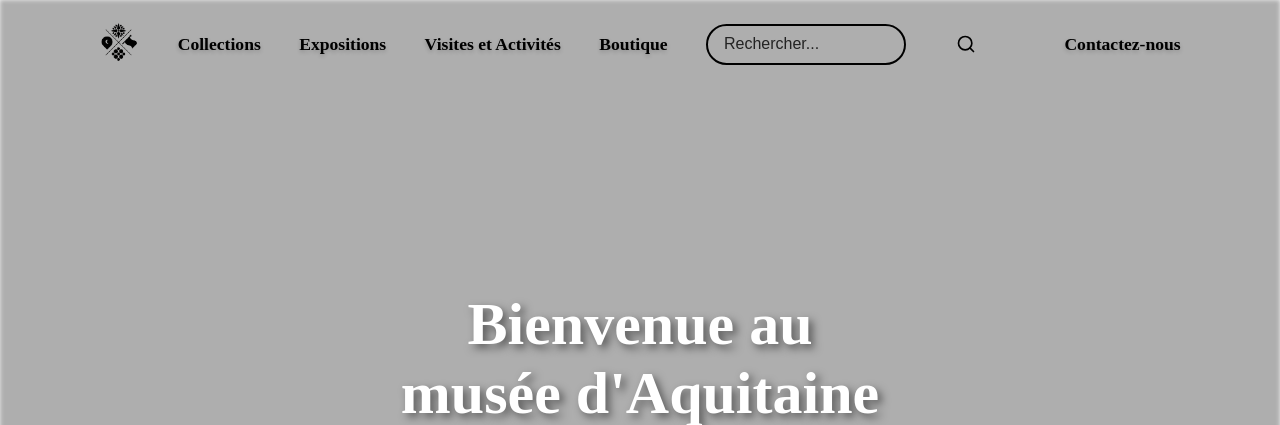
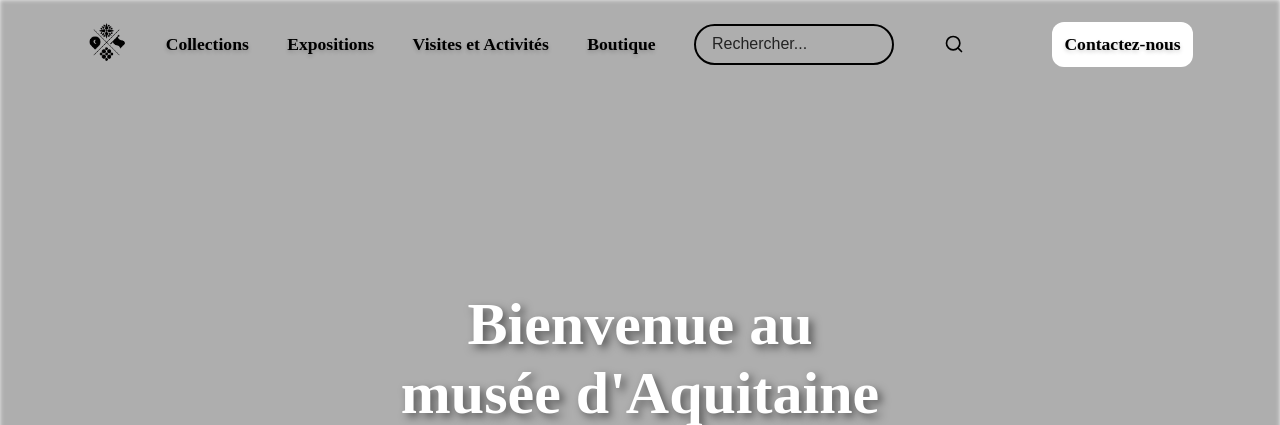
Before and after one commit to AirKyzzZ/museum-effect, a PHP site: page / in a window 1280 px wide. Shown: the top 425 px of the page. Run offline with PHP 8.4, Linux system fonts and the light colour scheme.

Commit message:
batchata

```diff
--- a/css/index.css
+++ b/css/index.css
@@ -184,7 +184,7 @@
   left: 0;
   right: 0;
   bottom: 0;
-  background-image: url(https://cdn.discordapp.com/attachments/880000348415225899/1308812425478406307/hero_1.jpg?ex=673f4e0e&is=673dfc8e&hm=a7169d4a090ae1ddadb759034da486fccaf20eb71e99341e8a655c1a8f1b67ef&);
+  background-image: url(https://cdn.discordapp.com/attachments/880000348415225899/1308812425478406307/hero_1.jpg?ex=67409f8e&is=673f4e0e&hm=c0c1a10ecf0aa3b7083d133c8e1e429af7552d23f105b49c9564899d808f6fda&);
   background-size: cover;
   background-repeat: no-repeat;
   background-position: center;
@@ -267,6 +267,12 @@
   font-size: 18px;
   line-height: 1.5;
   color: #333;
+}
+
+.cacatoes {
+  background-color: white;
+  padding: 12px;
+  border-radius: 12px;
 }
 
 .picture {
--- a/templates/template-parts/navbar.php
+++ b/templates/template-parts/navbar.php
@@ -36,7 +36,7 @@
                         </button>
                     </form>
                 </li>
-                <li><a href="templates/pages/contact.php">Contactez-nous</a></li>
+                <li class="cacatoes"><a href="templates/pages/contact.php">Contactez-nous</a></li>
             </ul>
         </div>
     </nav>
```
